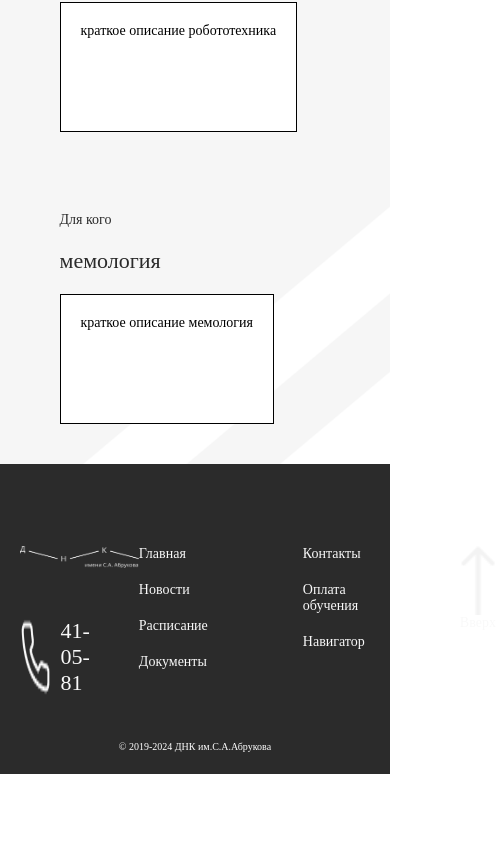
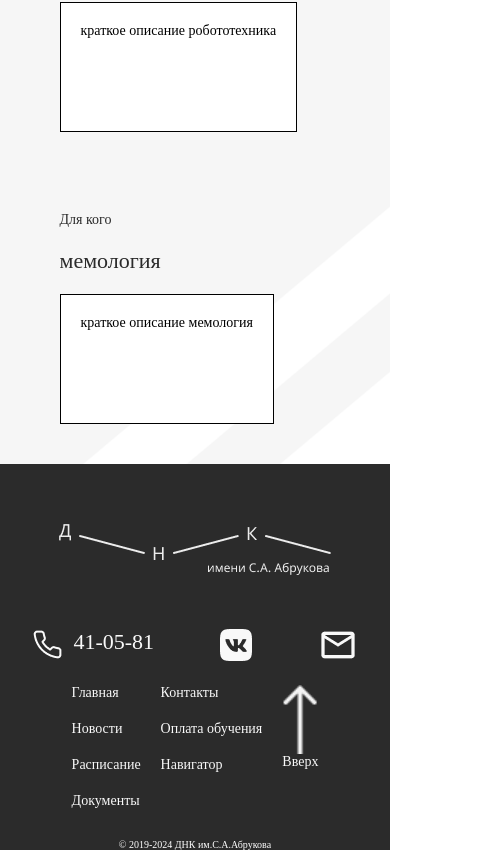
Before and after one commit to Ceosar/dnk, a React (Vite) app: page / in a window 390 px wide. Shown: the part 4303-5153 px from the top of the page, 496 px wide, since content can reach past the window. Before the commit the page ends 5077 px from the top, so only its background shows below. Built offline with nearby package versions, Linux system fonts and the light colour scheme; a web font is replaced by a local one.

Commit message:
Footer fix

```diff
--- a/src/components/footer/Footer.css
+++ b/src/components/footer/Footer.css
@@ -69,3 +69,31 @@
     display: flex;
     flex-direction: column;
 }
+
+@media screen and (max-width: 500px) {
+    .footer-wrapper{
+        height: auto;
+        flex-direction: column;
+        gap: 30px;
+    }
+
+    .footer-container{
+        width: 90%;
+        margin: 0 auto;
+        flex-direction: column;
+        gap: 20px;
+    }
+
+    .footer-socialmedia{
+        justify-content: center;
+    }
+
+    .footer-leftside a{
+        margin: 0 auto;
+    }
+
+    .footer-rightside{
+        justify-content: center;
+        gap: 20px;
+    }
+}
```
